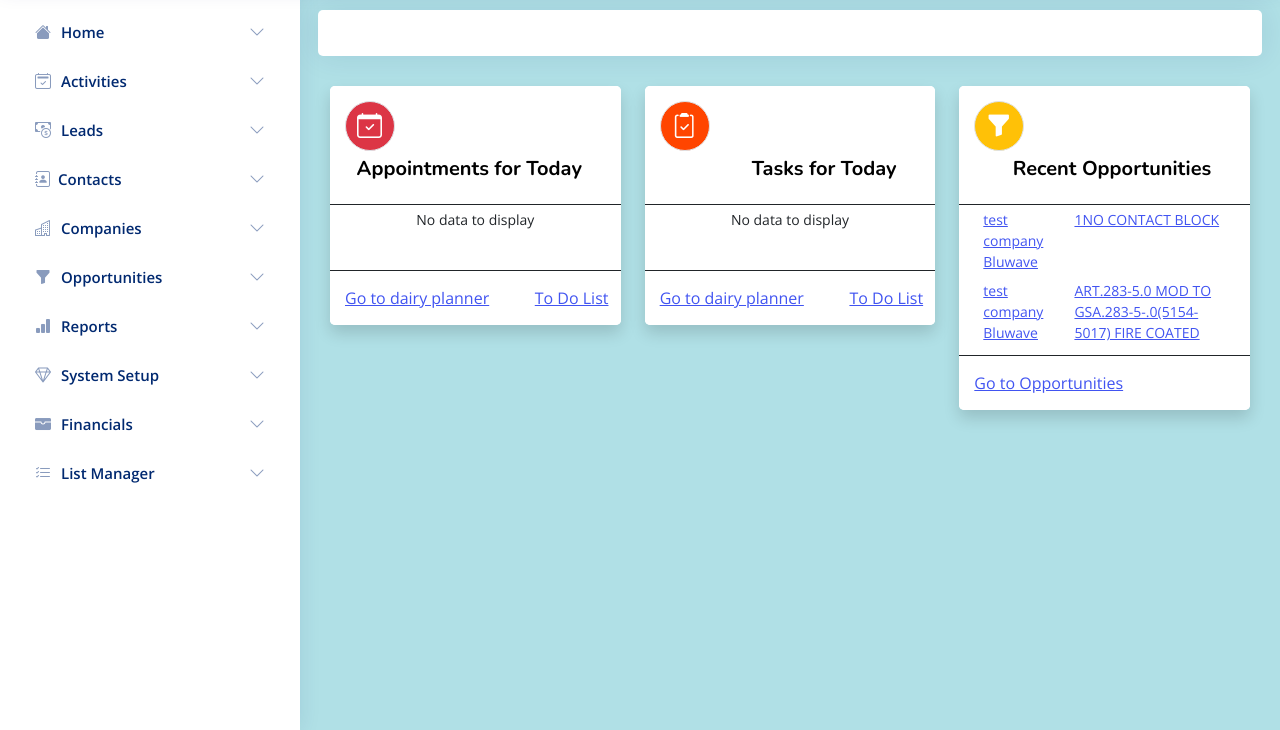
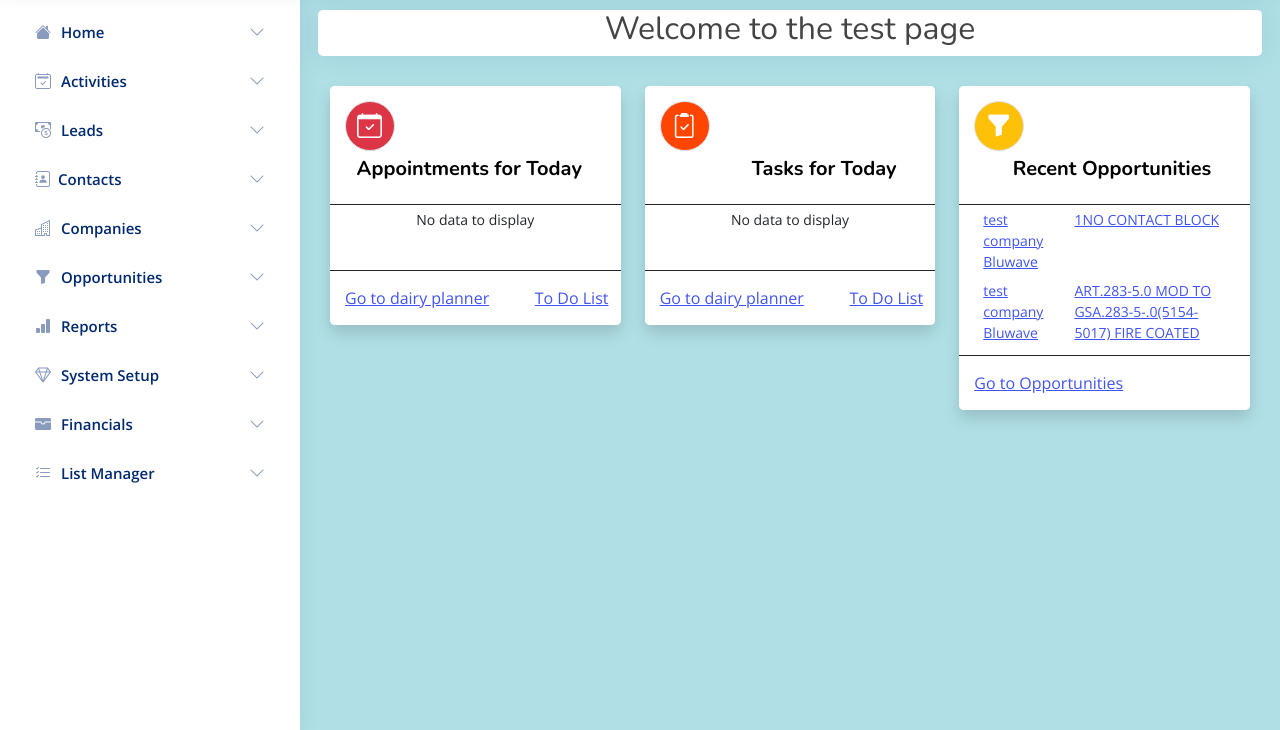
Before and after one commit to KabeloJ/CRM-HTML, a plain HTML site: page Index.html in a window 1280 px wide. Shown: the part 70-800 px from the top of the page. Drawn offline with nearby package versions, Linux system fonts and the light colour scheme.

Commit message:
Update Index.html
Changed welcome text to black

```diff
--- a/Index.html
+++ b/Index.html
@@ -550,9 +550,9 @@
 
     <main id="main">
         <div id="Content" class="Content">
-            <div class="row">
+            <div class="row" align="center">
                 <div class="card">
-                    <h2 class="text-white">Welcome to the test page</h2>
+                    <h2>Welcome to the test page</h2>
                 </div>
             </div><div class="row">
 
```
